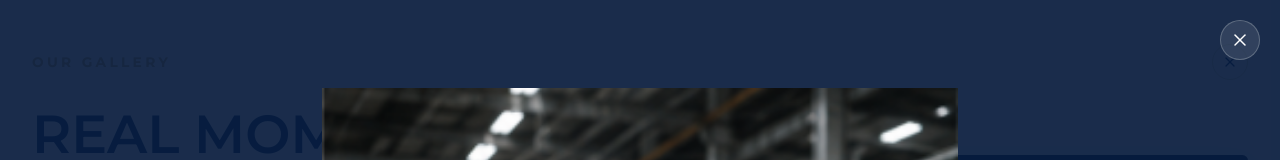
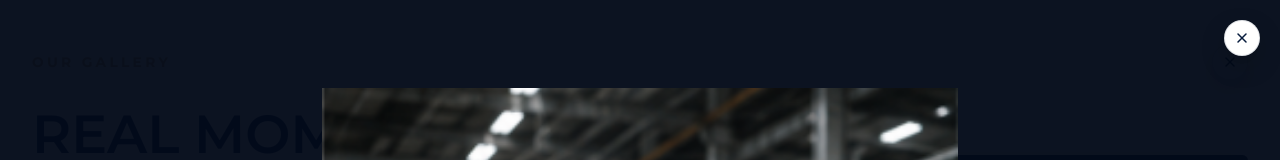
Before and after one commit to Marcella125/Rongxing, a Next.js app: page /gallery in a window 1280 px wide. Both pictures are taken after a click on the button 180 px from the left and 479 px from the top of the page. Shown: the top 160 px of the page. Built offline with nearby package versions, Linux system fonts and the light colour scheme.

Commit message:
Fix X button in Gallery

```diff
--- a/src/app/gallery/GalleryCloseButton.tsx
+++ b/src/app/gallery/GalleryCloseButton.tsx
@@ -14,10 +14,10 @@ export function GalleryCloseButton() {
     <button
       type="button"
       aria-label="Close gallery page"
-      className="inline-flex h-9 w-9 shrink-0 items-center justify-center rounded-full border border-[color:var(--color-gold-500)]/42 text-[color:var(--color-navy-900)] transition hover:bg-[color:var(--color-gold-500)] hover:text-[color:var(--color-navy-950)] focus-visible:outline-none focus-visible:ring-2 focus-visible:ring-[color:var(--color-gold-500)]"
+      className="inline-flex h-9 w-9 shrink-0 items-center justify-center rounded-full border border-[rgba(7,28,61,0.12)] bg-white text-[color:var(--color-navy-950)] shadow-[0_8px_20px_rgba(7,28,61,0.12)] transition hover:bg-[color:var(--color-gold-500)] focus-visible:outline-none focus-visible:ring-2 focus-visible:ring-[color:var(--color-gold-500)]"
       onClick={closeGallery}
     >
-      <X className="h-4 w-4" strokeWidth={1.8} />
+      <X className="h-4 w-4" strokeWidth={2.25} />
     </button>
   );
 }
--- a/src/components/gallery/GalleryLightboxGrid.tsx
+++ b/src/components/gallery/GalleryLightboxGrid.tsx
@@ -103,16 +103,16 @@ export function GalleryLightboxGrid({ images }: GalleryLightboxGridProps) {
           role="dialog"
           aria-modal="true"
           aria-label="Gallery image viewer"
-          className="fixed inset-0 z-[120] flex items-center justify-center bg-[rgba(7,28,61,0.92)] px-3 py-4 text-white sm:px-6 lg:px-16"
+          className="fixed inset-0 z-[120] flex items-center justify-center bg-[rgba(3,10,24,0.96)] px-3 py-4 text-white sm:px-6 lg:px-16"
           onClick={() => setActiveIndex(null)}
         >
           <button
             type="button"
             aria-label="Close image viewer"
-            className="absolute right-3 top-3 z-20 inline-flex h-10 w-10 items-center justify-center rounded-full border border-white/22 bg-white/10 text-white transition hover:bg-white hover:text-[color:var(--color-navy-950)] focus-visible:outline-none focus-visible:ring-2 focus-visible:ring-[color:var(--color-gold-500)] sm:right-5 sm:top-5"
+            className="absolute right-3 top-3 z-20 inline-flex h-9 w-9 items-center justify-center rounded-full border border-[rgba(7,28,61,0.12)] bg-white text-[color:var(--color-navy-950)] shadow-[0_10px_24px_rgba(0,0,0,0.22)] transition hover:bg-[color:var(--color-gold-500)] focus-visible:outline-none focus-visible:ring-2 focus-visible:ring-[color:var(--color-gold-500)] sm:right-5 sm:top-5"
             onClick={() => setActiveIndex(null)}
           >
-            <X className="h-5 w-5" strokeWidth={1.8} />
+            <X className="h-4 w-4" strokeWidth={2.25} />
           </button>
 
           <button
```
Also changed, not shown: 48 other files (tests, documents, lock files or other folders).
